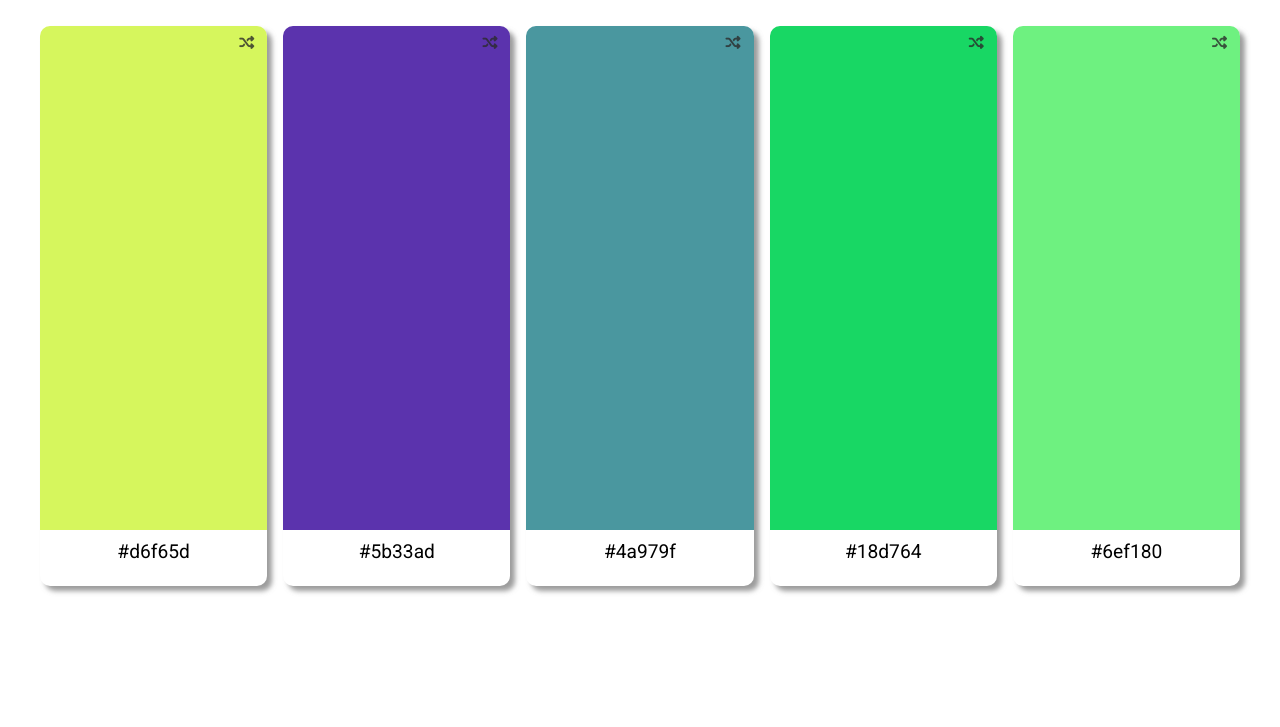
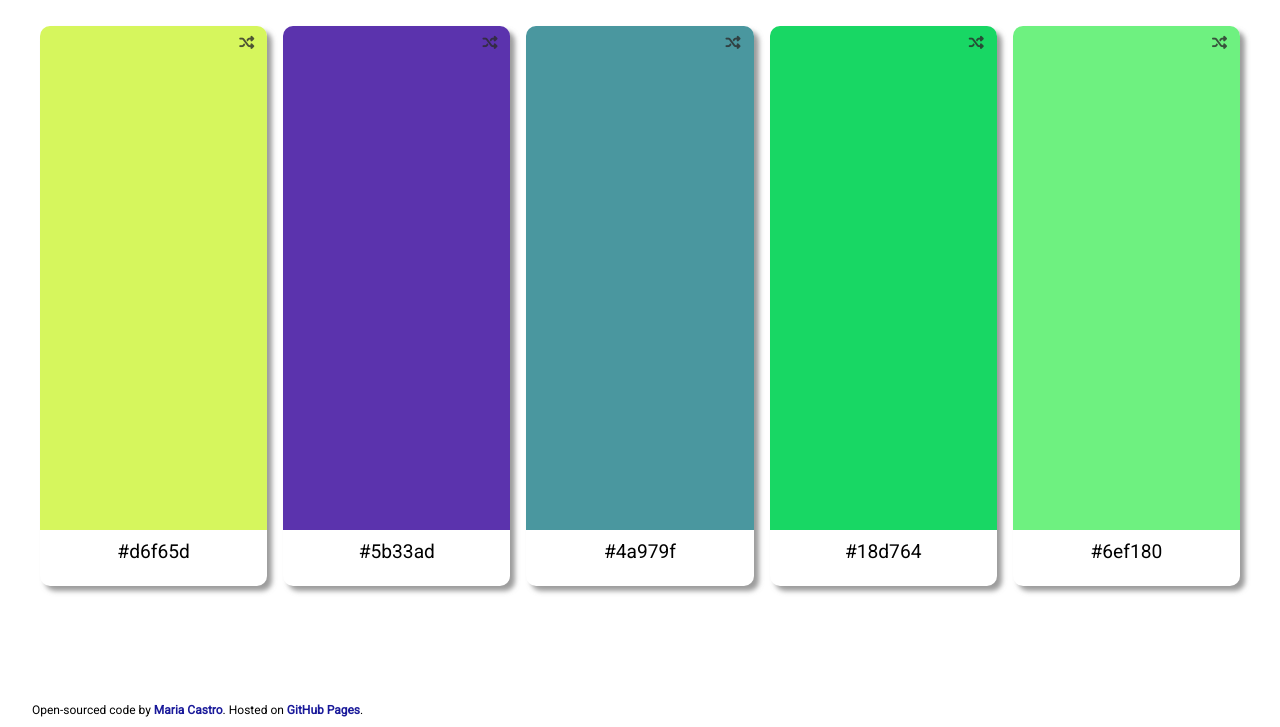
Before and after one commit to mariaalouisaa/Colour-Palette-Project, a plain HTML site: page index.html in a window 1280 px wide. Shown: the part 73-800 px from the top of the page. Drawn offline with Linux system fonts and the light colour scheme.

Commit message:
added footer with open source link and github pages link

```diff
--- a/index.html
+++ b/index.html
@@ -51,6 +51,19 @@
         <p id="text-5">#</p>
       </div>
     </div>
+    <footer>
+      Open-sourced code by
+      <a
+        href="https://github.com/mariaalouisaa/Colour-Palette-Project"
+        target="_blank"
+        >Maria Castro</a
+      >. Hosted on
+      <a
+        href="https://mariaalouisaa.github.io/Colour-Palette-Project/"
+        target="_blank"
+        >GitHub Pages</a
+      >.
+    </footer>
     <script src="index.js"></script>
   </body>
 </html>
--- a/styles.css
+++ b/styles.css
@@ -39,3 +39,15 @@ body {
   height: 90%;
   border-radius: 10px 10px 0 0;
 }
+
+footer {
+  position: absolute;
+  bottom: 10px;
+  font-size: 12px;
+}
+
+a {
+  text-decoration: none;
+  color: rgb(0, 0, 143, 0.9);
+  font-weight: 600;
+}
```
